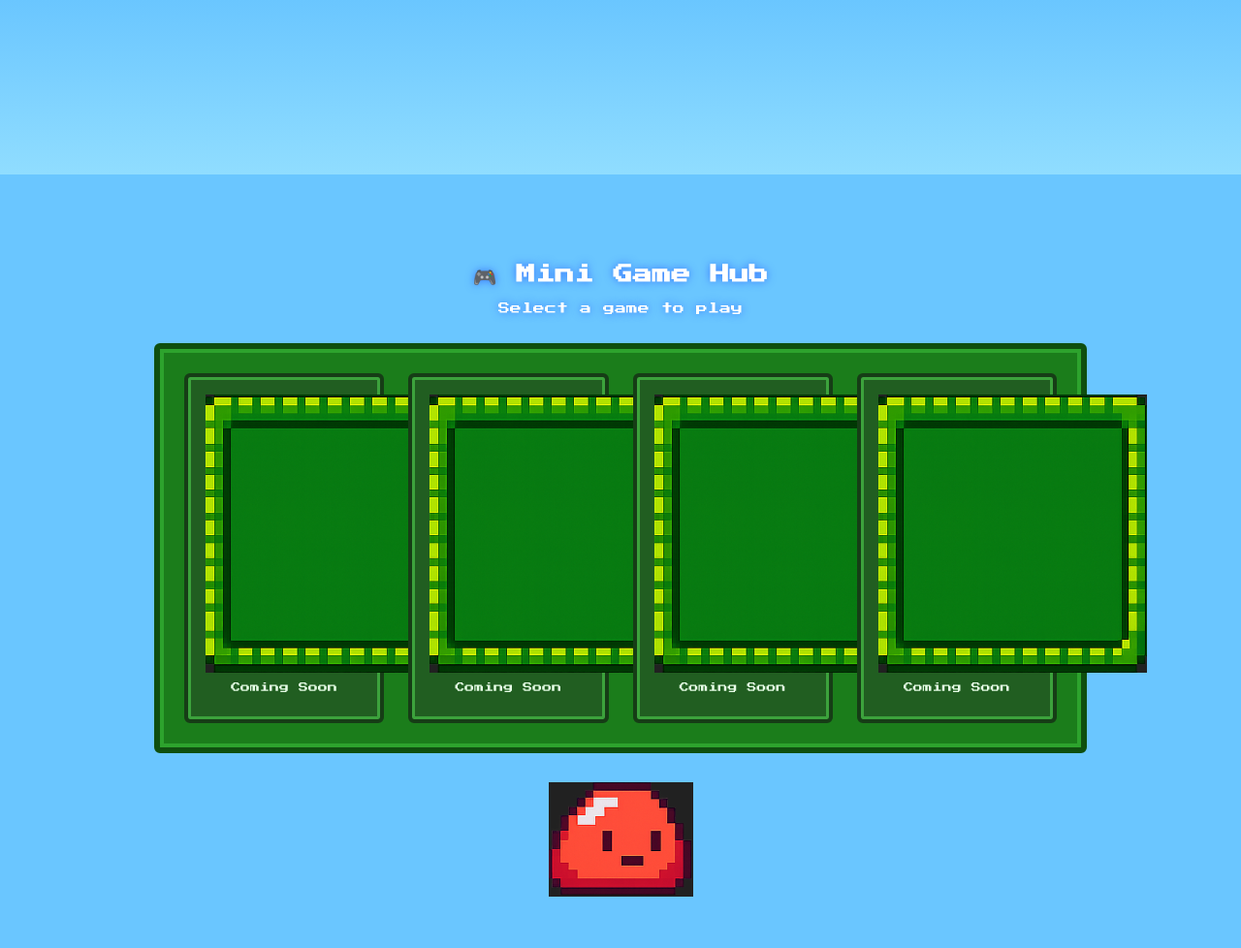
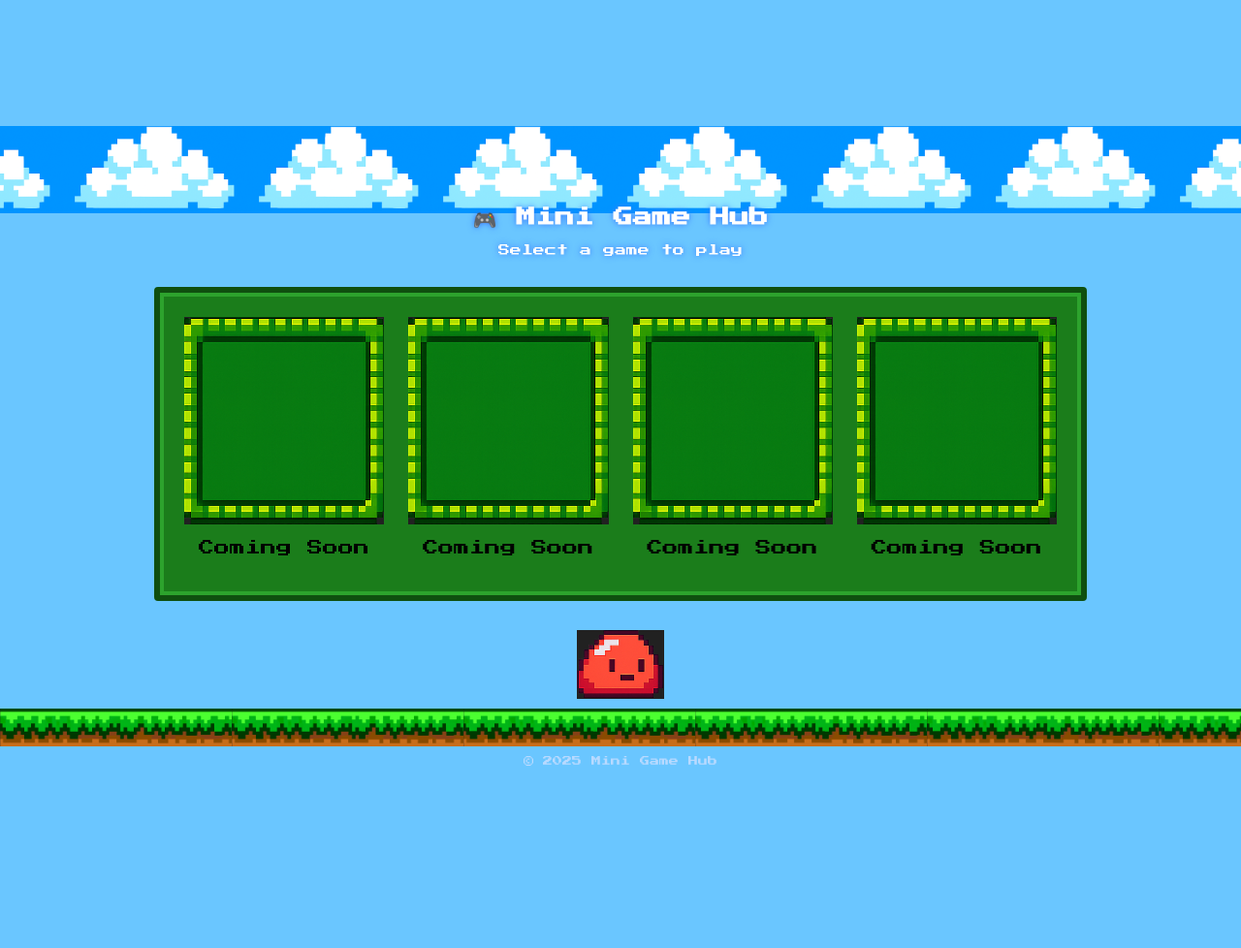
Before and after one commit to DemileeRachel/PrototypeGame1, a plain HTML site: page index.html in a window 1280 px wide. Shown: the top 978 px of the page at 97% size. After the commit the page ends 800 px from the top, so only its background shows below. Drawn offline with Linux system fonts and the light colour scheme.

Commit message:
Update style.css

```diff
--- a/style/style.css
+++ b/style/style.css
@@ -1,44 +1,44 @@
-/* === RESET === */
-body {
+/* Page layout */
+html, body {
     margin: 0;
     padding: 0;
+    height: 100%;
     font-family: "Press Start 2P", monospace;
-    background: #6ac6ff; /* fallback sky color */
-    color: #fff;
+    display: flex;
+    flex-direction: column;
     text-align: center;
+    background: #6ac6ff;
 }
 
-/* Pixel-perfect */
-img {
-    image-rendering: pixelated;
+/* ============================
+   SKY + CLOUD BACKGROUND
+============================ */
+.sky {
+    width: 100%;
+    height: 200px;
+    background: #6ac6ff;
 }
 
-/* === SKY BACKGROUND === */
-.sky {
-    background: linear-gradient(#6ac6ff, #90ddff);
+.cloud-layer {
     width: 100%;
-    height: 180px;
+    height: 140px;
+    background: url("../assets/images/Screenshot 2025-11-13 143838.png") repeat-x;
+    background-size: contain;
+    animation: cloudScroll 40s linear infinite;
 }
 
-/* === CLOUD LAYER (pixel style) === */
-.cloud-layer {
-    width: 100%;
-    height: 120px;
-    background: url("../assets/images/clouds.png") repeat-x;
-    background-size: contain;
-    animation: cloudMove 40s linear infinite;
+@keyframes cloudScroll {
+    from { background-position: 0 0; }
+    to { background-position: -1000px 0; }
 }
 
-@keyframes cloudMove {
-    from { background-position: 0 0; }
-    to { background-position: -800px 0; }
-}
-
-/* === HEADER === */
+/* ============================
+         HEADER
+============================ */
 header {
-    margin-top: -40px;
+    margin-top: -20px;
     color: #ffffff;
-    text-shadow: 0 0 8px #3b79ff;
+    text-shadow: 0 0 6px #3b79ff;
 }
 
 header h1 {
@@ -50,58 +50,62 @@ header p {
     margin-top: 10px;
 }
 
-/* === GREEN PIXEL PANEL === */
+/* ============================
+       GAME PANEL
+============================ */
 .panel {
-    margin: 30px auto;
+    margin: 20px auto;
     width: 90%;
     max-width: 900px;
     background: #1b7d1b;
     border: 6px solid #0f4f0f;
-    border-radius: 6px;
+    box-shadow: inset 0 0 0 4px #2da32d;
     padding: 25px;
-    box-shadow: inset 0 0 0 4px #2da32d;
+    border-radius: 4px;
 }
 
-/* === GAME LIST GRID === */
 .game-list {
     display: grid;
-    grid-template-columns: repeat(auto-fit, minmax(200px, 1fr));
+    grid-template-columns: repeat(auto-fit, minmax(160px, 1fr));
     gap: 25px;
 }
 
-/* === GAME CARD === */
+/* Cards */
 .game-card {
-    background: #215e21;
-    border: 4px solid #163d16;
-    box-shadow: inset 0 0 0 3px #3ca23c;
-    padding: 18px;
-    border-radius: 6px;
+    position: relative;
+    padding: 0;
 }
 
-.game-card h2 {
-    font-size: 14px;
-    color: #d6ffd6;
-}
-
-.game-card p {
-    font-size: 10px;
-    margin-top: 10px;
-    color: #e8ffe8;
-}
-
-/* === PIXEL GRASS PLATFORM === */
-.grass {
+/* Green frame */
+.frame {
     width: 100%;
-    height: 50px;
-    background: url("../assets/images/grass.png") repeat-x;
+    height: auto;
     image-rendering: pixelated;
 }
 
-/* === FOOTER === */
+/* ============================
+       SLIME DECORATION
+============================ */
+.slime {
+    width: 90px;
+    image-rendering: pixelated;
+    margin: 10px auto;
+    display: block;
+}
+
+/* ============================
+   GRASS PLATFORM + FOOTER FIX
+============================ */
+.grass {
+    width: 100%;
+    height: 60px;
+    background: url("../assets/images/Screenshot 2025-11-13 143700.png") repeat-x;
+    background-size: contain;
+}
+
 footer {
-    margin-top: 20px;
-    padding: 15px 0;
-    background: #1b7d1b;
-    border-top: 4px solid #0f4f0f;
-    color: #d6ffd6;
+    margin-top: auto;
+    padding: 10px;
+    font-size: 10px;
+    color: #b9daff;
 }
```
